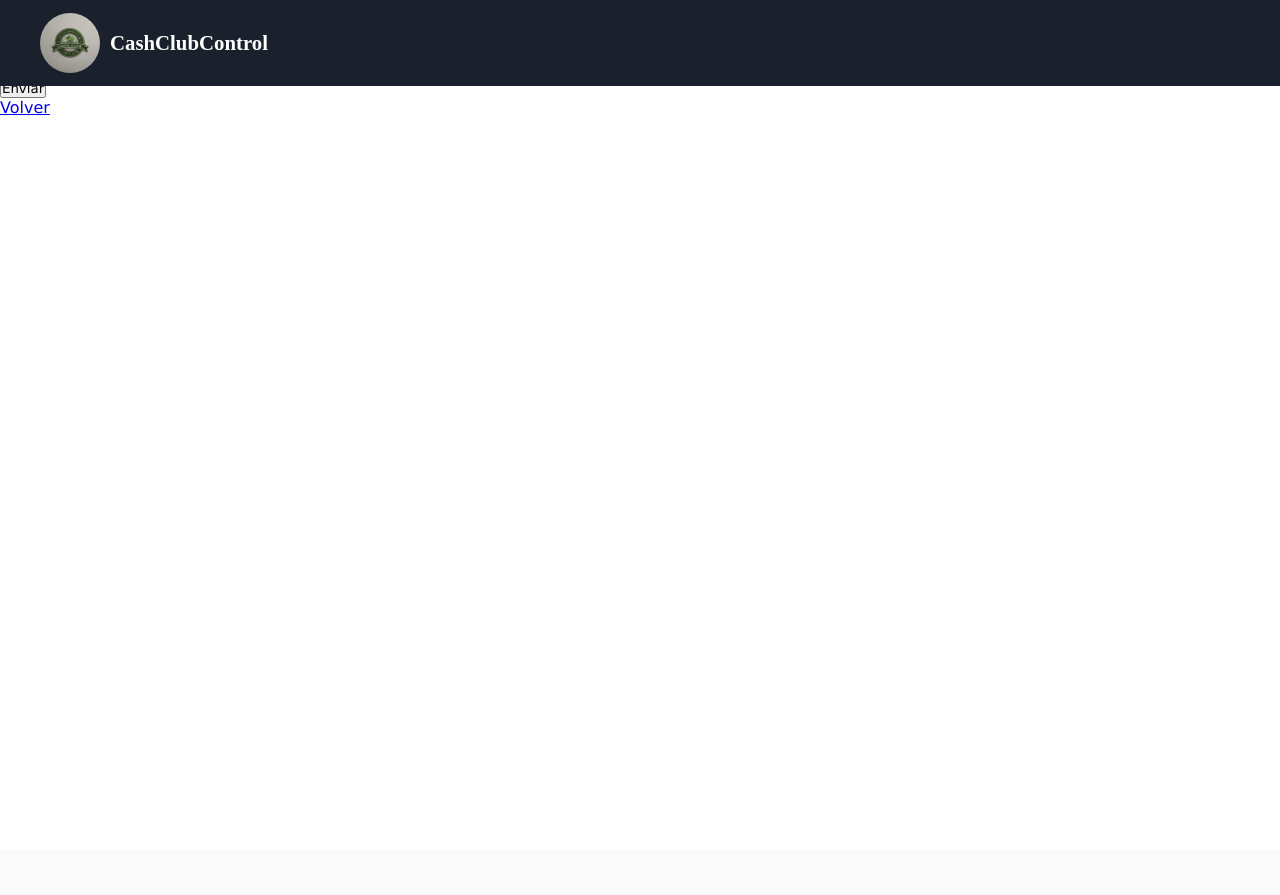
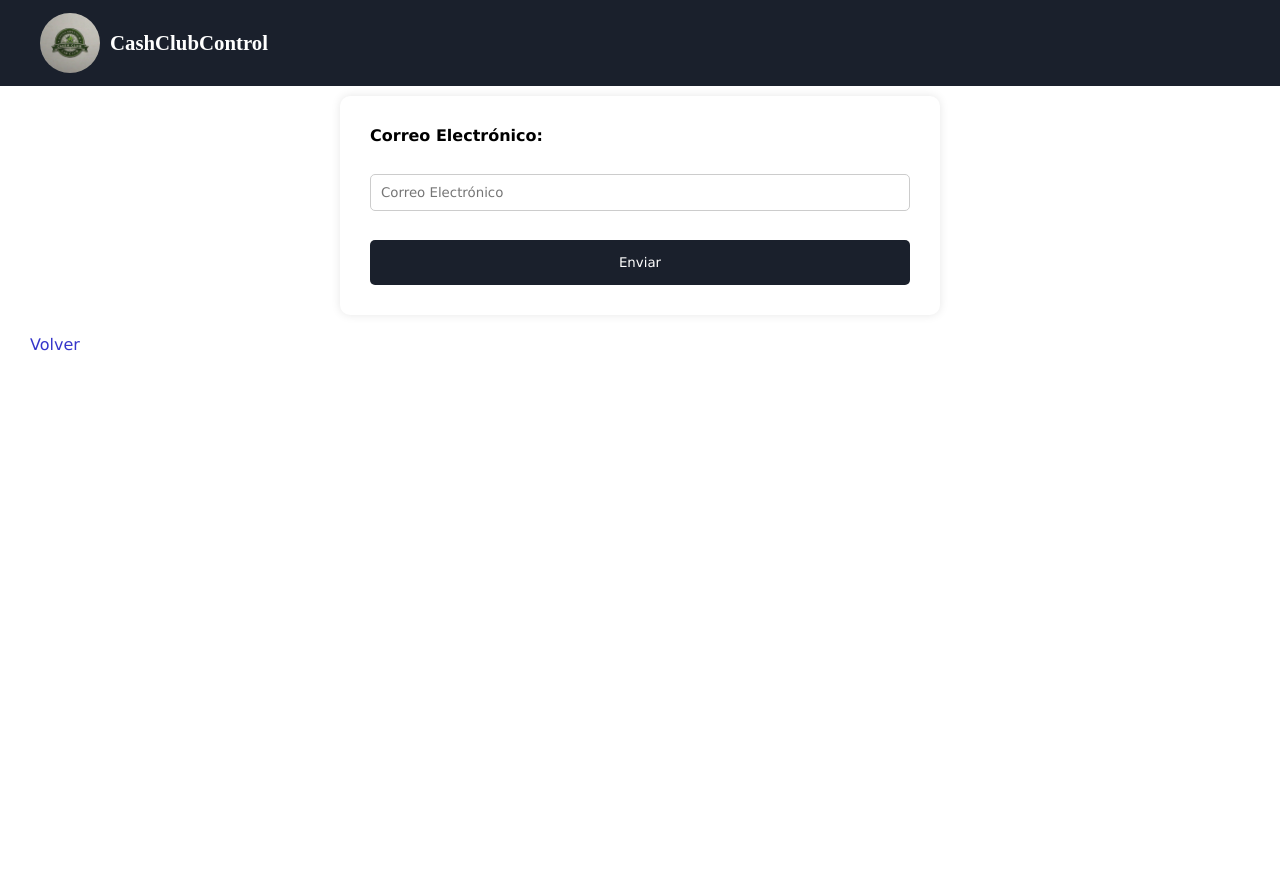
Before and after one commit to VictMan/ProyectoFIinal, a PHP site: page /php_ES_Victor/src/Views/recuperar_password.php in a window 1280 px wide. Shown: the top 895 px of the page. Before the commit the page ends 115 px from the top, so only its background shows below. Run offline with PHP 8.4, Linux system fonts and the light colour scheme; the visitor is signed in with stand-in values (Sample User, id 1).

Commit message:
añadidos los nuevos estilos

```diff
--- a/public/css/styles.css
+++ b/public/css/styles.css
@@ -144,7 +144,7 @@ footer #marca a {
 main {
     min-height: 100vh;
     margin-top: 20px;
-    margin-bottom: 30px;
+    margin-bottom: 60px;
 }
 
 #configuracionMain {
@@ -238,6 +238,94 @@ h2 {
     font-weight: bold;
 }
 
+/*diseño de formularios de registro*/
+/* Estilos generales */
+
+.registro {
+    width: 100%;
+    margin: 0 auto;
+    max-width: 600px;
+    padding: 30px;
+    border-radius: 10px;
+    background-color: #ffffff;
+    box-shadow: 0 0 10px rgba(0, 0, 0, 0.1);
+    margin-top: 12vh;
+}
+
+ .registro label {
+    display: block;
+    margin-bottom: 10px;
+    font-weight: bold;
+}
+
+.registro input[type="text"],
+.registro input[type="email"],
+.registro input[type="password"],
+.registro input[type="file"] {
+    width: 100%;
+    padding: 10px;
+    margin-bottom: 10px;
+    border: 1px solid #ccc;
+    border-radius: 5px;
+}
+.registro select{
+    width: 50%;
+    height: 40px;
+    border-radius: 50px;
+}
+
+.registro input[type="submit"] {
+    width: 100%;
+    background-color: #1a202c;
+    color: white;
+    padding: 15px;
+    border: none;
+    border-radius: 5px;
+    cursor: pointer;
+    font-size: 16px;
+}
+
+.registro input[type="submit"]:hover {
+    background-color: #417BBD;
+}
+
+.registro .enlaces{
+    display: flex;
+    flex-direction: column;
+    margin-top: 20px;
+}
+.registro a{
+    text-decoration: none;
+    color: rgb(53, 53, 202);
+    font-size: 12px;
+}
+.error {
+    color: red;
+    font-size: 12px;
+}
+
+.inicioSesion{
+    width: 100%;
+    background-color: #1a202c;
+    color: white;
+    padding: 15px;
+    border: none;
+    border-radius: 5px;
+    cursor: pointer;
+}
+
+#file-error-container {
+    color: red;
+    font-size: 12px;
+}
+#boton_atras{
+    margin-top: 20px;
+    margin-left: 30px;
+}
+#boton_atras a{
+    text-decoration: none;
+    color:rgb(53, 53, 202);
+}
 /* Media Query para pantallas de ancho mínimo 640px */
 @media (min-width: 640px) {
     #menu-hamburguesa {
@@ -257,6 +345,7 @@ h2 {
     }
 }
 
+
 @media (min-width: 920px) {
 
     .configuracion-content {
```
